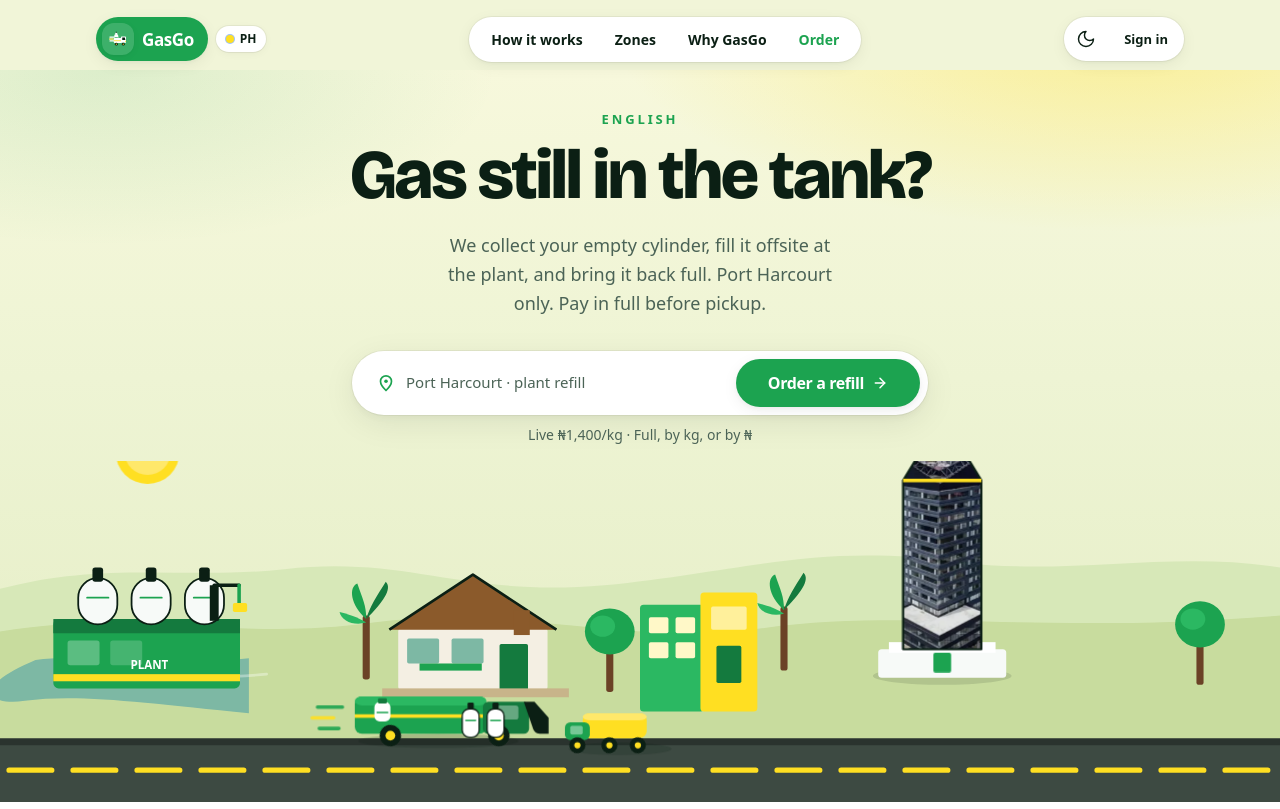
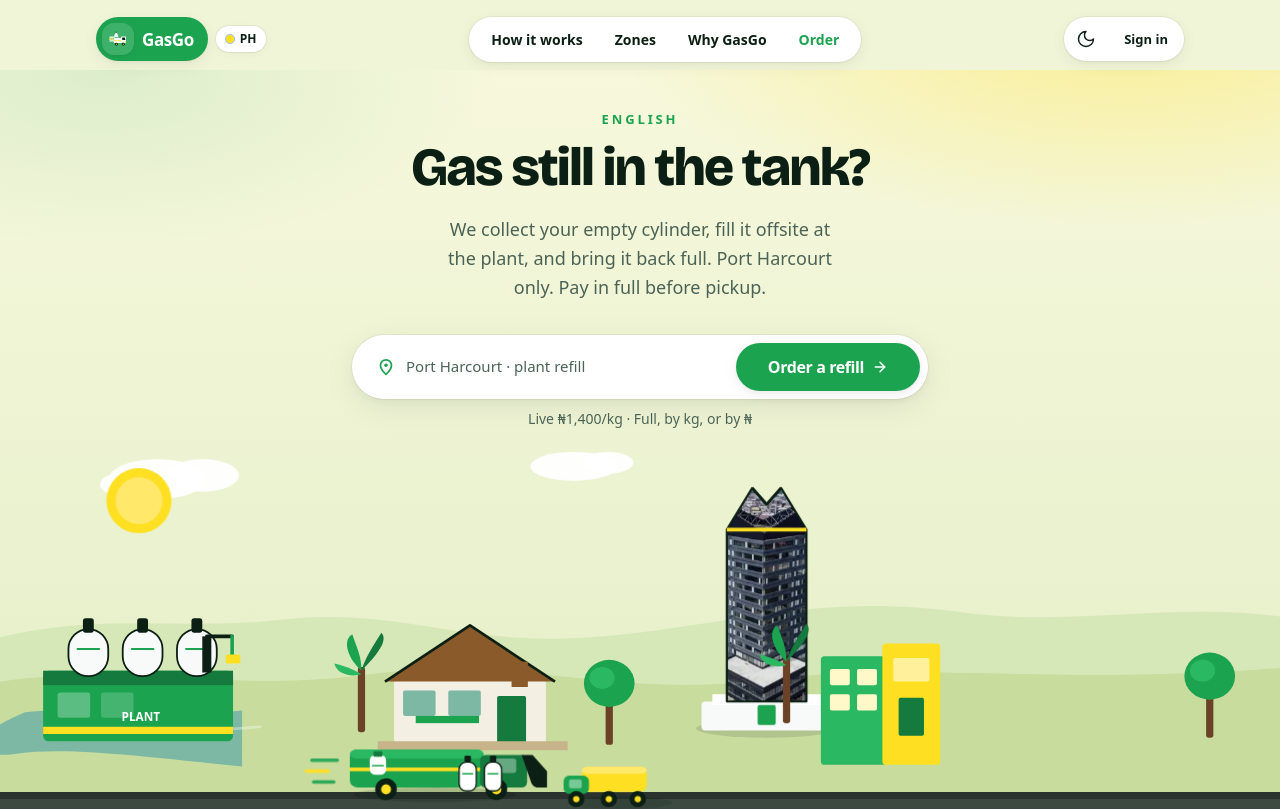
Before and after one commit to Muddyscode/GasGo, a Next.js app: page / in a window 1280 px wide. Shown: the top 809 px of the page. Built offline with nearby package versions, Linux system fonts and the light colour scheme.

Commit message:
fix(ui): keep HeroRun in the first viewport
Give the living road a fixed first-screen height, pull PH Tower
into the 390 crop, and keep auth overlay copy off the fold.

Co-authored-by: Muddyscode <Muddyscode@users.noreply.github.com>

```diff
--- a/src/components/auth/AuthWorld.tsx
+++ b/src/components/auth/AuthWorld.tsx
@@ -24,7 +24,7 @@ export function AuthWorld({
           compact ? "scale-[1.15] origin-bottom" : "scale-110 origin-center",
         )}
       />
-      <div className="pointer-events-none absolute inset-x-0 bottom-0 bg-gradient-to-t from-ink/55 via-ink/10 to-transparent px-5 pb-4 pt-16">
+      <div className="pointer-events-none absolute inset-x-0 bottom-0 bg-gradient-to-t from-ink/60 via-ink/15 to-transparent px-5 pb-6 pt-16 lg:pb-8">
         <p className="text-[11px] font-semibold uppercase tracking-[0.18em] text-brand-yellow">
           Port Harcourt only
         </p>
--- a/src/components/marketing/CyclingGreeting.tsx
+++ b/src/components/marketing/CyclingGreeting.tsx
@@ -44,7 +44,7 @@ export function CyclingGreeting() {
           <span
             className={cn(
               "mt-2 block font-display text-[2.05rem] font-extrabold leading-[1.06] tracking-[-0.035em] text-ink",
-              "sm:mt-3 sm:text-5xl md:text-6xl lg:text-[4.35rem]",
+              "sm:mt-3 sm:text-5xl md:text-[3.15rem] lg:text-[3.35rem]",
               "transition-opacity duration-300 ease-[cubic-bezier(0.16,1,0.3,1)]",
               visible ? "opacity-100" : "opacity-0",
             )}
--- a/src/components/marketing/HeroRun.tsx
+++ b/src/components/marketing/HeroRun.tsx
@@ -155,7 +155,7 @@ function GraHouse() {
 /** Stylized PH Tower — twin-peak / V crown from the Garden City landmark photo. */
 function PhTower({ clipId }: { clipId: string }) {
   return (
-    <g transform="translate(980 42)" className="hero-run__tower">
+    <g transform="translate(780 42)" className="hero-run__tower">
       <defs>
         <clipPath id={clipId}>
           <path d="M36 56 L64 10 L80 28 L96 10 L124 56 V246 H36 Z" />
@@ -196,7 +196,7 @@ function PhTower({ clipId }: { clipId: string }) {
 
 function ShopBlock() {
   return (
-    <g transform="translate(720 168)">
+    <g transform="translate(920 168)">
       <rect x="0" y="70" width="72" height="120" rx="4" fill="#2BB862" />
       <rect x="10" y="84" width="22" height="18" rx="2" fill="#FFF8C8" />
       <rect x="40" y="84" width="22" height="18" rx="2" fill="#FFF8C8" />
--- a/src/components/marketing/MarketingLanding.tsx
+++ b/src/components/marketing/MarketingLanding.tsx
@@ -58,7 +58,7 @@ export function MarketingLanding() {
           </FadeLift>
         </div>
 
-        <HeroRun className="relative z-[1] mt-3 w-full flex-1 sm:mt-4" />
+        <HeroRun className="relative z-[1] mt-2 h-[16.5rem] w-full sm:mt-3 sm:h-[18rem] md:h-[22rem] lg:h-[26rem]" />
       </section>
 
       <div className="relative z-[1] bg-surface">
```
